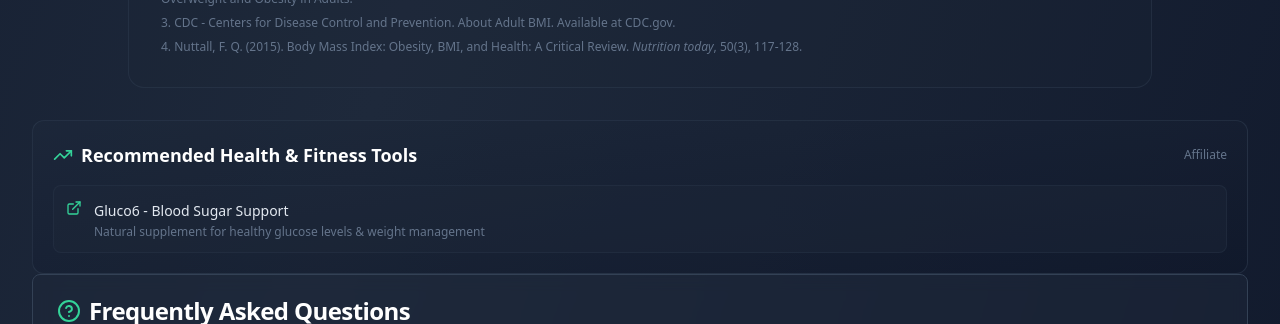
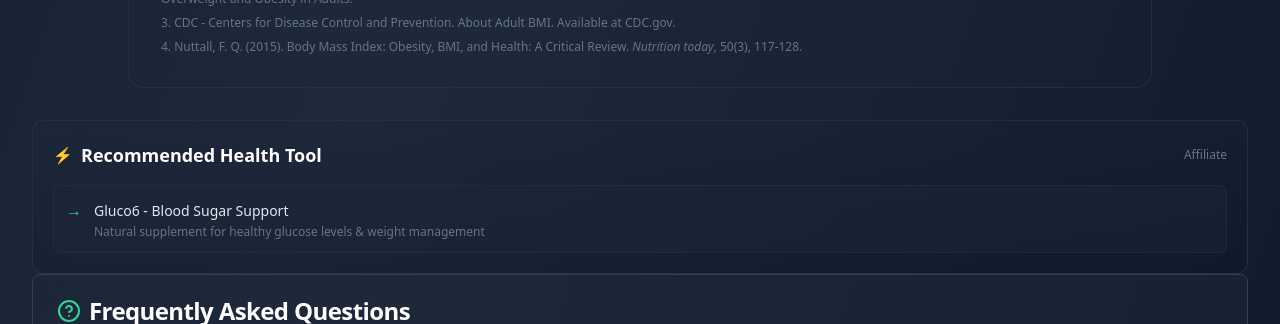
Before and after one commit to mrrayyan1502/Calczoon, a React (Vite) app: page /health/bmi-calculator in a window 1280 px wide. Shown: the part 2640-2964 px from the top of the page. Built offline with nearby package versions, Linux system fonts and the light colour scheme.

Commit message:
Direct hardcoded Gluco6 affiliate link in BMI calculator

```diff
--- a/src/pages/calculators/health/BMICalculator.jsx
+++ b/src/pages/calculators/health/BMICalculator.jsx
@@ -259,7 +259,28 @@ const BMICalculator = () => {
           </div>
         </section>
 
-        <AffiliateLinks category="bmi" title="Recommended Health & Fitness Tools" />
+        {/* Affiliate - Gluco6 ClickBank */}
+        <div className="mt-8 p-5 bg-gradient-to-br from-slate-800/60 to-slate-900/60 border border-slate-700/50 rounded-xl">
+          <div className="flex items-center gap-2 mb-4">
+            <span className="text-emerald-400">⚡</span>
+            <h3 className="text-lg font-semibold text-white">Recommended Health Tool</h3>
+            <span className="text-xs text-slate-500 ml-auto">Affiliate</span>
+          </div>
+          <a
+            href="https://tinyurl.com/5448pvdk"
+            target="_blank"
+            rel="noopener noreferrer sponsored"
+            className="flex items-start gap-3 p-3 rounded-lg bg-slate-800/40 hover:bg-slate-700/50 border border-slate-700/30 hover:border-emerald-600/50 transition-all group"
+          >
+            <span className="text-emerald-400 group-hover:translate-x-0.5 transition-transform">→</span>
+            <div>
+              <span className="text-sm font-medium text-slate-200 group-hover:text-emerald-300 transition-colors">
+                Gluco6 - Blood Sugar Support
+              </span>
+              <p className="text-xs text-slate-500 mt-0.5">Natural supplement for healthy glucose levels &amp; weight management</p>
+            </div>
+          </a>
+        </div>
 
         <TDEE_FAQ items={faqItems} />
       </div>
```
